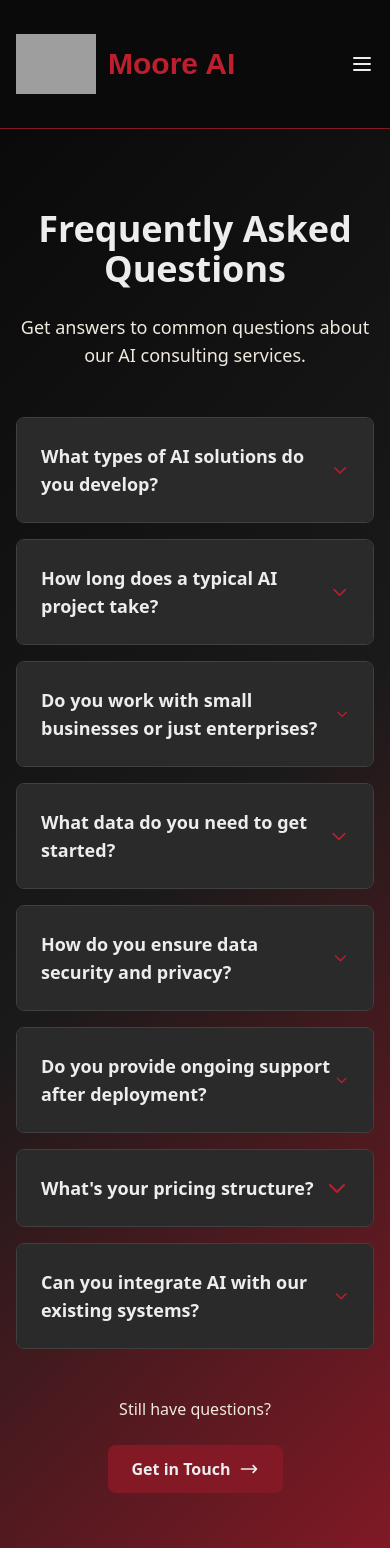
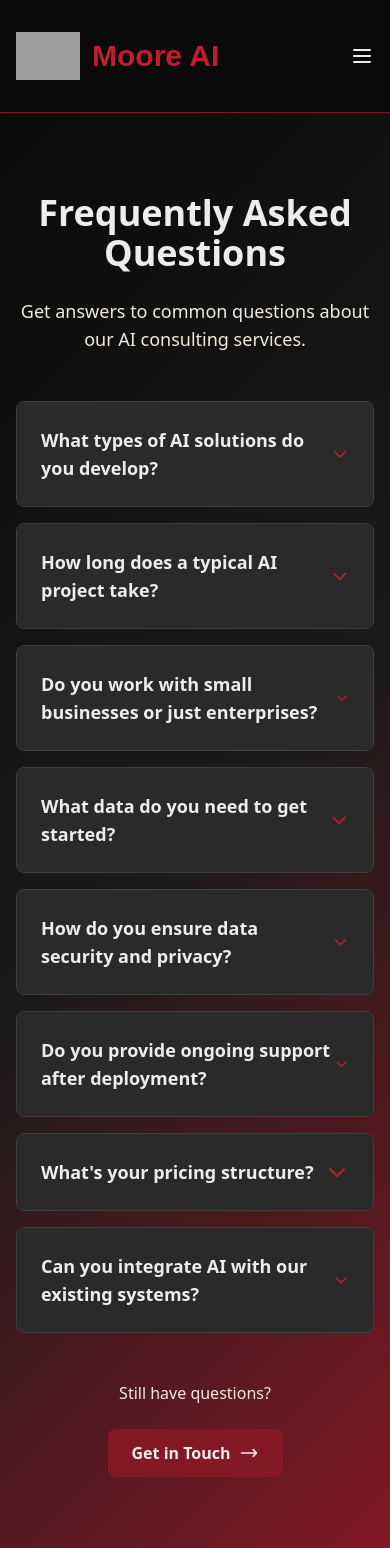
Before and after one commit to Zach-A-Moore/Moore-AI, a Flask app: page /faq in a window 390 px wide. Shown: the top 1548 px of the page. Run offline with Flask 3, Linux system fonts and the light colour scheme; some libraries are stand-ins or nearby versions; some web fonts are replaced; grey boxes are pictures that could not be loaded.

```diff
--- a/templates/base.html
+++ b/templates/base.html
@@ -59,8 +59,8 @@
   <header class="bg-brand-night shadow-lg border-b border-brand-burgundy">
     <div class="max-w-7xl mx-auto px-4 py-6 flex justify-between items-center">
 <a href="/" class="flex items-center space-x-3 pr-4 group">
-  <img src="{{ url_for('static', filename='svg/12Color_LogoOnly.svg') }}" alt="Moore AI Logo" class="w-20 h-20 object-contain group-hover:opacity-80 transition-opacity duration-200">
-  <h1 class="text-3xl font-bold text-brand-red group-hover:text-brand-burgundy transition-colors duration-200 font-ardela">Moore AI</h1>
+  <img src="{{ url_for('static', filename='svg/12Color_LogoOnly.svg') }}" alt="Moore AI Logo" class="w-16 h-16 object-contain group-hover:opacity-80 transition-opacity duration-200">
+  <h1 class="text-3xl font-bold text-brand-red group-hover:text-brand-burgundy transition-colors duration-200 font-ardela flex items-center">Moore AI</h1>
 </a>
 
       <button id="menu-toggle" class="md:hidden text-brand-light hover:text-brand-red transition-colors duration-200">
@@ -84,7 +84,7 @@
     </div>
   </header>
 
-  <main class="animate-fade-in-up">
+  <main class="animate-fade-in-up page-transition">
     {% with messages = get_flashed_messages(with_categories=true) %}
       {% if messages %}
         <div class="fixed top-6 right-6 space-y-4 z-50">
```
